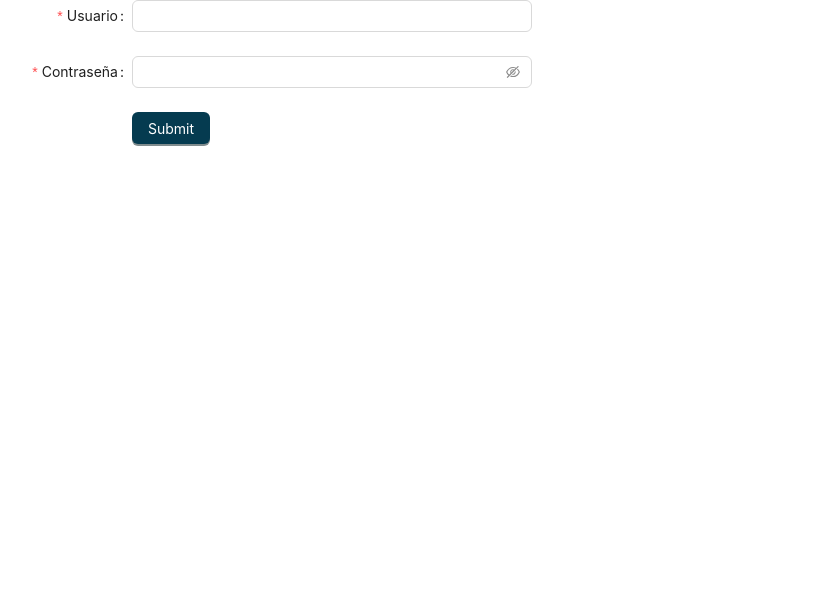
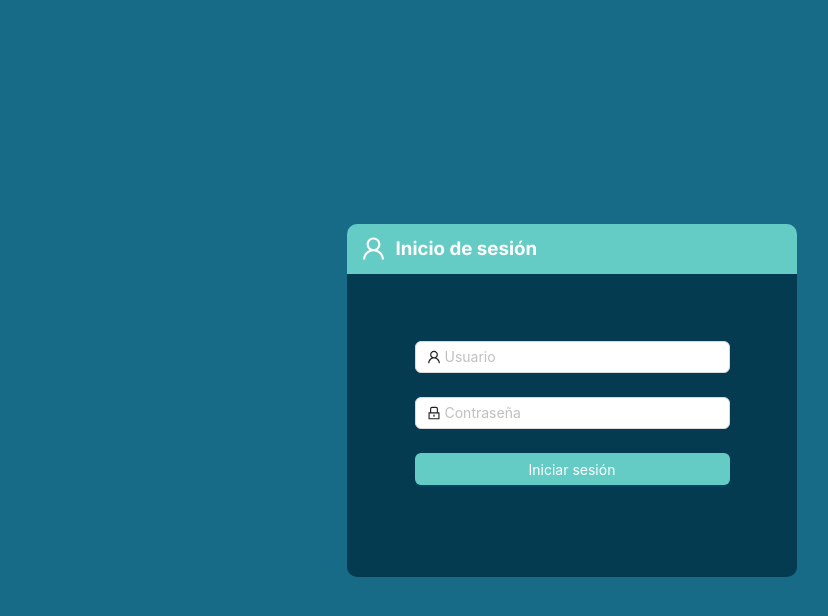
Before and after one commit to adrian1426/NextTS_TodosApp, a Next.js app: page /login in a window 1280 px wide. Shown: the top 616 px of the page, without its empty margins (68-896 px from the left). Built offline with nearby package versions, Linux system fonts and the light colour scheme.

Commit message:
ADD - LoginPage - Diseño completo

```diff
--- /dev/null
+++ b/src/app/login/components/LoginForm.tsx
@@ -0,0 +1,51 @@
+import { Form, Button, Input } from 'antd';
+import { LockOutlined, UserOutlined } from '@ant-design/icons';
+
+const LoginForm = () => {
+
+  const onFinish = (values: any) => {
+    console.log('Received values of form: ', values);
+  };
+
+  return (
+    <Form
+      onFinish={onFinish}
+    >
+      <Form.Item
+        name="username"
+        rules={[{ required: true, message: '¡Por favor introduce tu usuario!' }]}
+      >
+        <Input
+          prefix={<UserOutlined />}
+          placeholder="Usuario"
+        />
+      </Form.Item>
+
+      <Form.Item
+        name="password"
+        rules={[{ required: true, message: '¡Por favor introduce tu contraseña!' }]}
+      >
+        <Input
+          prefix={<LockOutlined />}
+          type="password"
+          placeholder="Contraseña"
+        />
+      </Form.Item>
+
+      <Form.Item>
+        <Button
+          type="primary"
+          htmlType="submit"
+          style={{
+            width: "100%",
+            backgroundColor: "#64CCC5"
+          }}
+        >
+          Iniciar sesión
+        </Button>
+      </Form.Item>
+    </Form>
+  );
+};
+
+export default LoginForm;
--- /dev/null
+++ b/src/app/login/components/LoginHeader.tsx
@@ -0,0 +1,24 @@
+import { UserOutlined } from '@ant-design/icons';
+
+const LoginHeader = () => {
+  return (
+    <>
+      <UserOutlined
+        style={{
+          color: "white",
+          fontSize: "25px",
+          marginRight: "10px"
+        }}
+      />
+      <h3
+        style={{
+          color: "white"
+        }}
+      >
+        Inicio de sesión
+      </h3>
+    </>
+  );
+};
+
+export default LoginHeader;
--- a/src/app/login/layout.tsx
+++ b/src/app/login/layout.tsx
@@ -1,6 +1,15 @@
 export default function LoginLayout({ children }: { children: React.ReactNode }) {
   return (
-    <div>
+    <div
+      style={{
+        backgroundColor: "#176B87",
+        height: "100vh",
+        width: "100vw",
+        display: "flex",
+        justifyContent: "center",
+        alignItems: "center"
+      }}
+    >
       {children}
     </div>
   )
--- a/src/app/login/page.tsx
+++ b/src/app/login/page.tsx
@@ -1,54 +1,14 @@
 'use client';
 
-import { Form, Button, Input } from 'antd';
-
-type FieldType = {
-  username?: string;
-  password?: string;
-};
-
-const onFinish = (values: any) => {
-  console.log('Success:', values);
-};
-
-const onFinishFailed = (errorInfo: any) => {
-  console.log('Failed:', errorInfo);
-};
+import LoginForm from './components/LoginForm';
+import LoginHeader from './components/LoginHeader';
+import LoginTemplate from './template/LoginTemplate';
 
 const LoginPage = () => {
-
   return (
-    <Form
-      name="basic"
-      labelCol={{ span: 8 }}
-      wrapperCol={{ span: 16 }}
-      style={{ maxWidth: 600 }}
-      onFinish={onFinish}
-      onFinishFailed={onFinishFailed}
-      autoComplete="off"
-    >
-      <Form.Item<FieldType>
-        label="Usuario"
-        name="username"
-        rules={[{ required: true, message: '¡Por favor introduce tu usuario!' }]}
-      >
-        <Input />
-      </Form.Item>
-
-      <Form.Item<FieldType>
-        label="Contraseña"
-        name="password"
-        rules={[{ required: true, message: '¡Por favor introduce tu contraseña!' }]}
-      >
-        <Input.Password />
-      </Form.Item>
-
-      <Form.Item wrapperCol={{ offset: 8, span: 16 }}>
-        <Button type="primary" htmlType="submit">
-          Submit
-        </Button>
-      </Form.Item>
-    </Form>
+    <LoginTemplate renderHeader={<LoginHeader />}>
+      <LoginForm />
+    </LoginTemplate>
   );
 };
 
--- /dev/null
+++ b/src/app/login/template/LoginTemplate.module.css
@@ -0,0 +1,21 @@
+.container {
+  width: 450px;
+  border-radius: 10px;
+}
+
+.containerHeader {
+  height: 50px;
+  padding: 3%;
+  background-color: #64CCC5;
+  border-top-left-radius: inherit;
+  border-top-right-radius: inherit;
+  display: flex;
+  align-items: center;
+}
+
+.containerLogin {
+  padding: 15%;
+  background-color: #053B50;
+  border-bottom-left-radius: inherit;
+  border-bottom-right-radius: inherit;
+}
--- /dev/null
+++ b/src/app/login/template/LoginTemplate.tsx
@@ -0,0 +1,24 @@
+import React from "react";
+import styles from './LoginTemplate.module.css';
+
+interface LoginTemplateProps {
+  renderHeader?: React.ReactNode;
+  children: React.ReactNode;
+}
+
+const LoginTemplate = (props: LoginTemplateProps) => {
+  const { renderHeader, children } = props;
+
+  return (
+    <div className={styles.container}>
+      <div className={styles.containerHeader}>
+        {renderHeader}
+      </div>
+      <div className={styles.containerLogin}>
+        {children}
+      </div>
+    </div>
+  );
+};
+
+export default LoginTemplate;
--- a/src/theme/themeConfig.ts
+++ b/src/theme/themeConfig.ts
@@ -1,9 +1,11 @@
 import type { ThemeConfig } from 'antd';
 
 const theme: ThemeConfig = {
-  token: {
-    colorPrimary: '#053B50'
-  }
+  // components: {
+  //   Button: {
+  //     colorPrimary: "#053B50"
+  //   }
+  // }
 };
 
 export default theme;
```
